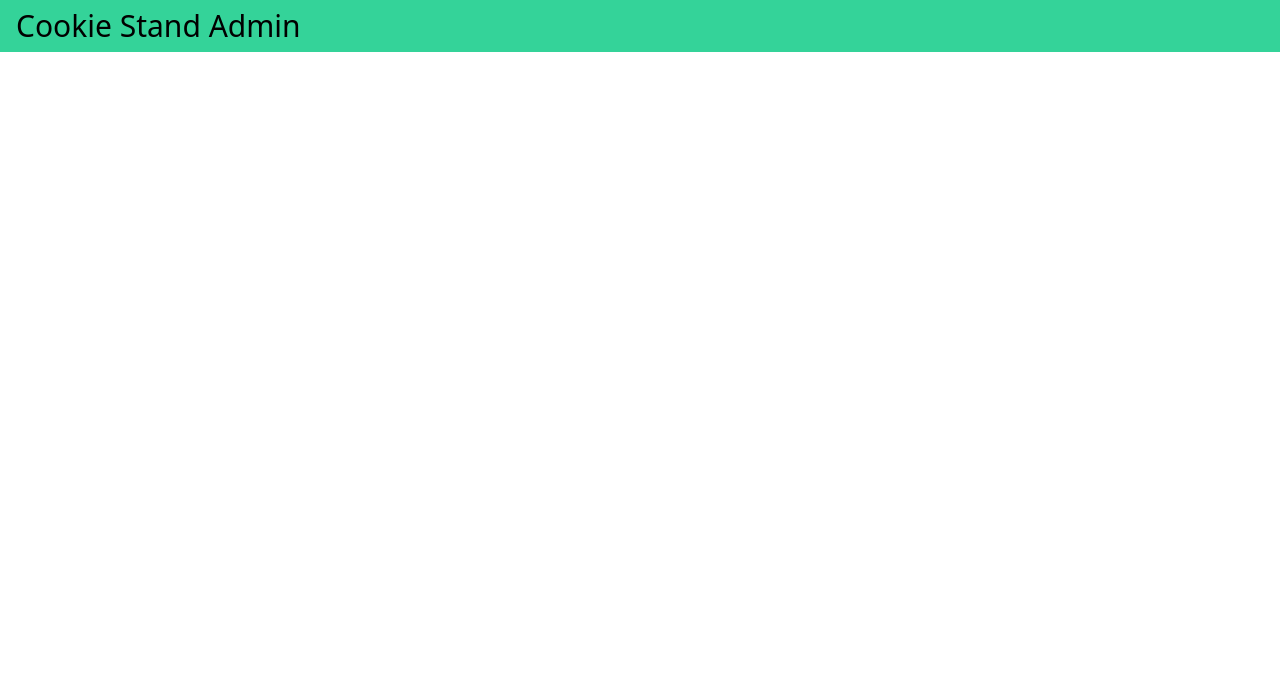
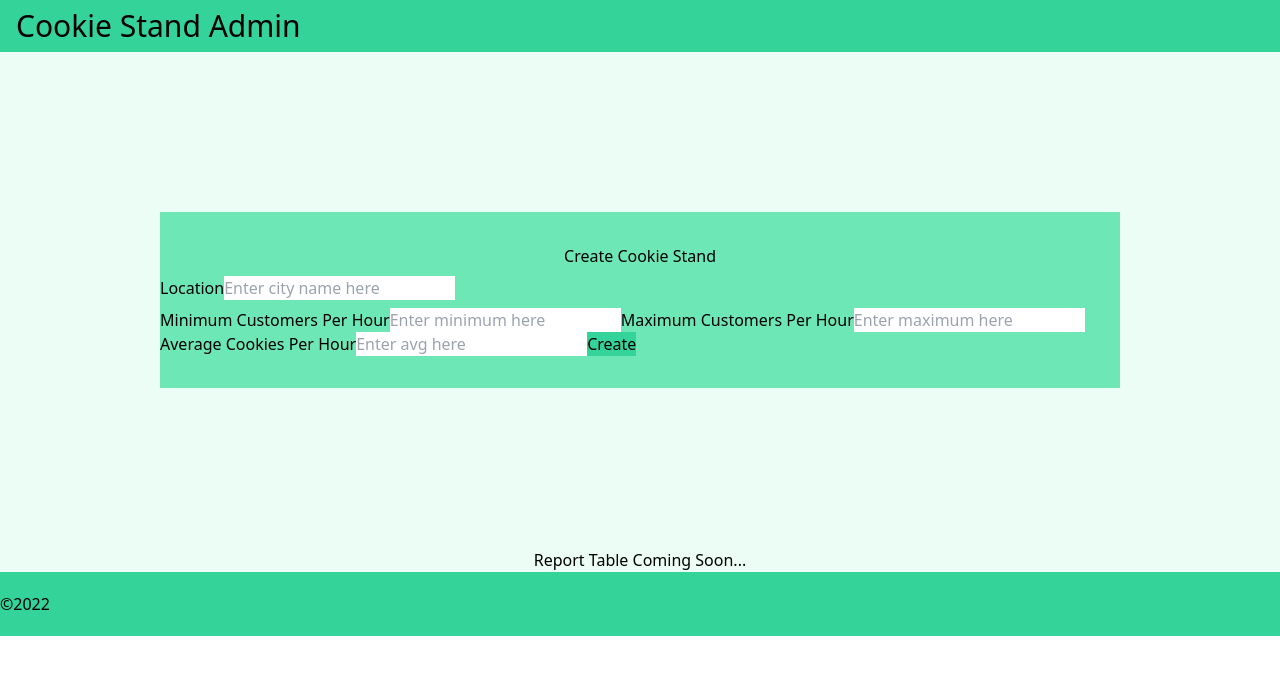
Before and after one commit to VinnyShipley/cookie-stand-admin, a Next.js app in the folder cookie-stand-admin/: page / in a window 1280 px wide. Shown: the top 674 px of the page. Built offline with nearby package versions, Linux system fonts and the light colour scheme.

Commit message:
css coming together

```diff
--- a/cookie-stand-admin/pages/index.js
+++ b/cookie-stand-admin/pages/index.js
@@ -10,9 +10,11 @@ export default function Home() {
 					<title>Cookie Stand Admin</title>
 				</Head>
 				<Header />
-				<main>
-
+				<main className='grid justify-items-stretch'>
+          <StoreForm />
+					<p className='justify-self-center'>Report Table Coming Soon...</p>
         </main>
+				<Footer copyright='2022'/>
 			</body>
 		</div>
 	);
@@ -27,5 +29,33 @@ function Header() {
 }
 
 function StoreForm() {
+	return(
+		<form className='bg-emerald-300 mt-40 mb-40 mx-40 py-8 grid-justify-items-stretch'>
+			<legend className='justify-self-center'>Create Cookie Stand</legend>
+			<label className='block my-2'>
+				Location
+				<input name='loc' type='text' placeholder='Enter city name here'></input>
+			</label>
+			<label>
+				Minimum Customers Per Hour
+				<input name='min' type='text' placeholder='Enter minimum here'></input>
+			</label>
+			<label>
+				Maximum Customers Per Hour
+				<input name='max' type='text' placeholder='Enter maximum here'></input>
+			</label>
+			<label>
+				Average Cookies Per Hour
+				<input name='avg' type='text' placeholder='Enter avg here'></input>
+			</label>
+			<button type='submit' className='bg-emerald-400 '>Create</button>
+		</form>
+	)
+}
+
+function Footer(props) {
+	return(
+		<p className='bg-emerald-400 mb-0 py-5'>&copy;{props.copyright}</p>
+	)
 
 }
```
